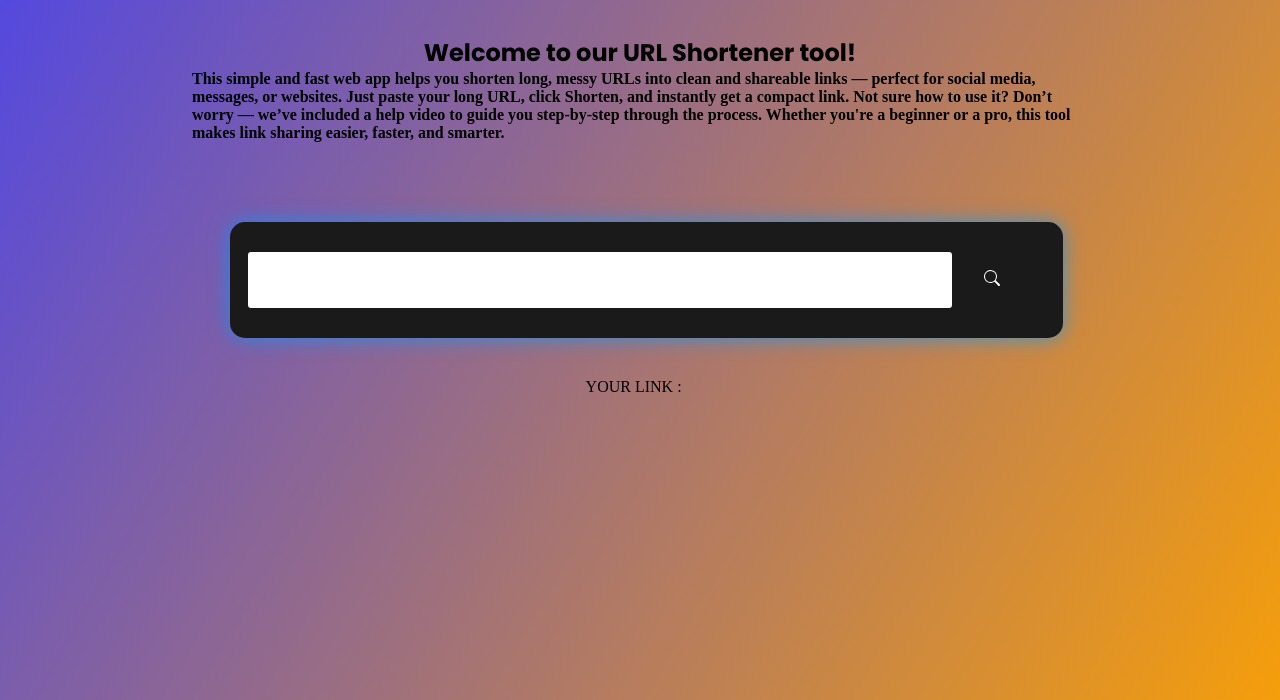
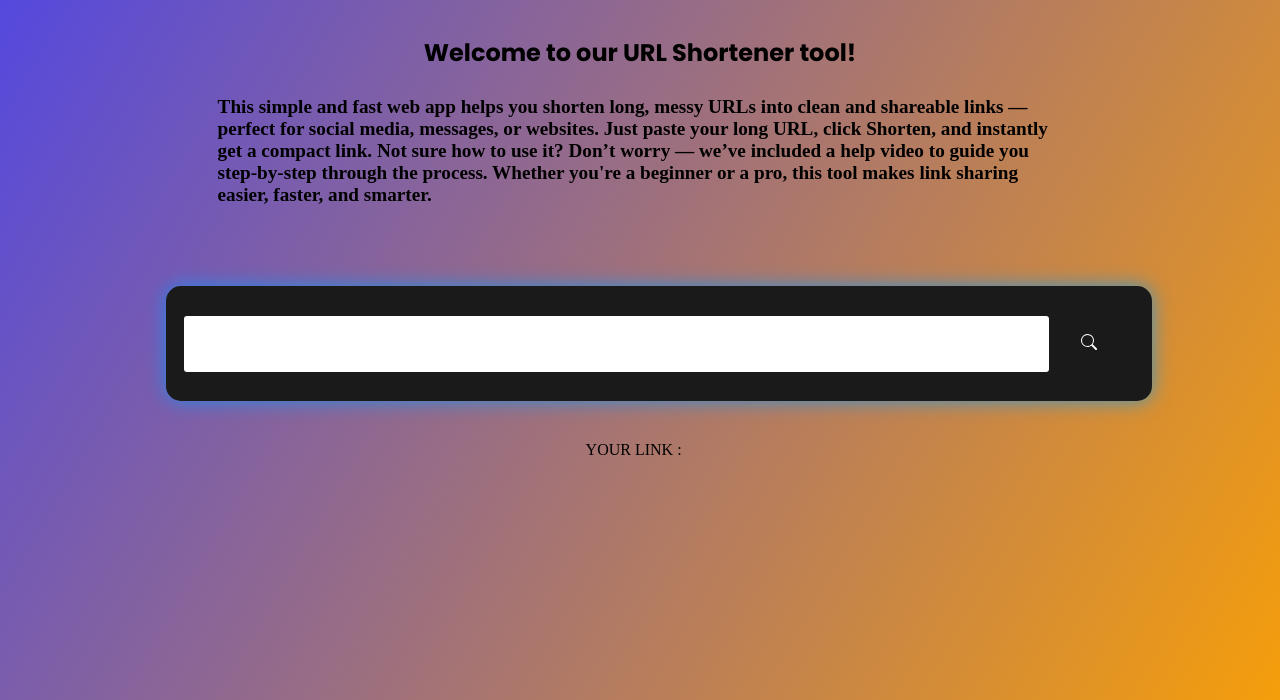
Before and after one commit to namit-code-web-stack/url-shortnerapp, a plain HTML site: page docs/index.html in a window 1280 px wide. Shown: the part 180-880 px from the top of the page. Drawn offline with Linux system fonts and the light colour scheme.

Commit message:
frontend bugs solve

```diff
--- a/docs/index.css
+++ b/docs/index.css
@@ -60,7 +60,7 @@ padding-right: 15vw;
 }
 
 #search-field{
-  width: 55vw;
+  width: 75vw;
   height: 7vh;
    padding-left: 3vw;
   background-color: white;
@@ -72,19 +72,18 @@ padding-right: 15vw;
 }
 #search{
   height:10vh;
-  width: fit-content;
   display: flex;
   justify-content: center;
   align-items: center;
-  margin-left: 18vw;
+  margin-left: 13vw;
+  margin-right: 10vw;
   background-color: white;
   margin-top: 10vh;
   border-radius: 15px;
   padding: 1.4vw;
   background-color:#1a1a1a;
 box-shadow: 0 0 20px rgba(0, 153, 255, 0.7);
-
-
+ min-width: 20vw;
 }
 #svg>svg{
   padding-left: 2vh;
@@ -132,15 +131,6 @@ h3{
 
 
 
-
-
-
-
-
-
-
-
-
 @media screen and (min-width:250px){
   .navbar svg{
       margin-left: 5vh;
@@ -155,6 +145,10 @@ h3{
   #error{
   font-size: 2vw;
 }
+#para{
+  font-size: 1.5vw;
+}
+
 
 
 }
--- a/docs/index.html
+++ b/docs/index.html
@@ -69,7 +69,7 @@
         <div id="text">URL SHORTENER</div>
         <div id="textarea">
             <h2>Welcome to our URL Shortener tool!</h2>
-            <h4>This simple and fast web app helps you shorten long, messy URLs into clean and shareable links — perfect
+            <h4 id="para">This simple and fast web app helps you shorten long, messy URLs into clean and shareable links — perfect
                 for social media, messages, or websites. Just paste your long URL, click Shorten, and instantly get a
                 compact link.
                 Not sure how to use it? Don’t worry — we’ve included a help video to guide you step-by-step through the
```
